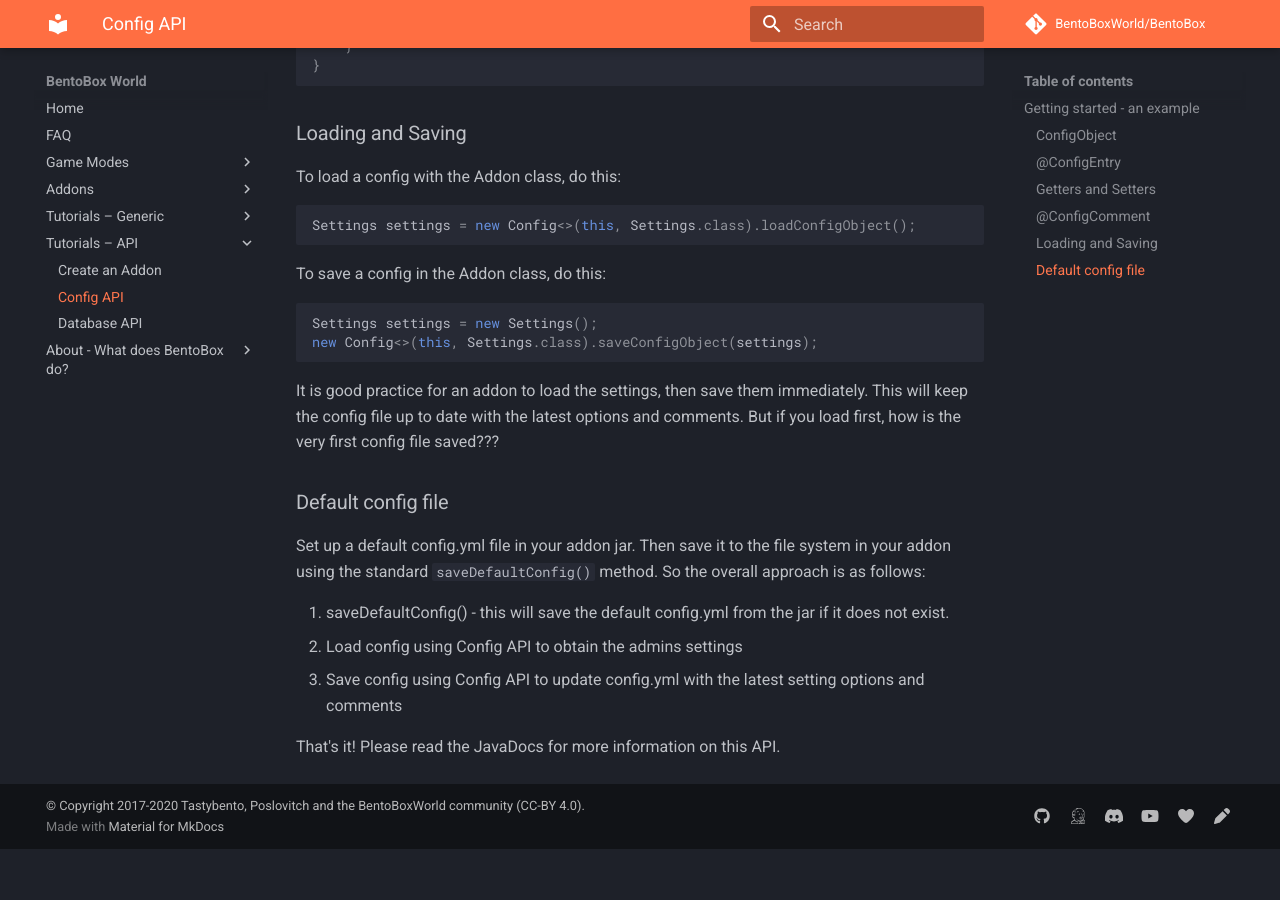
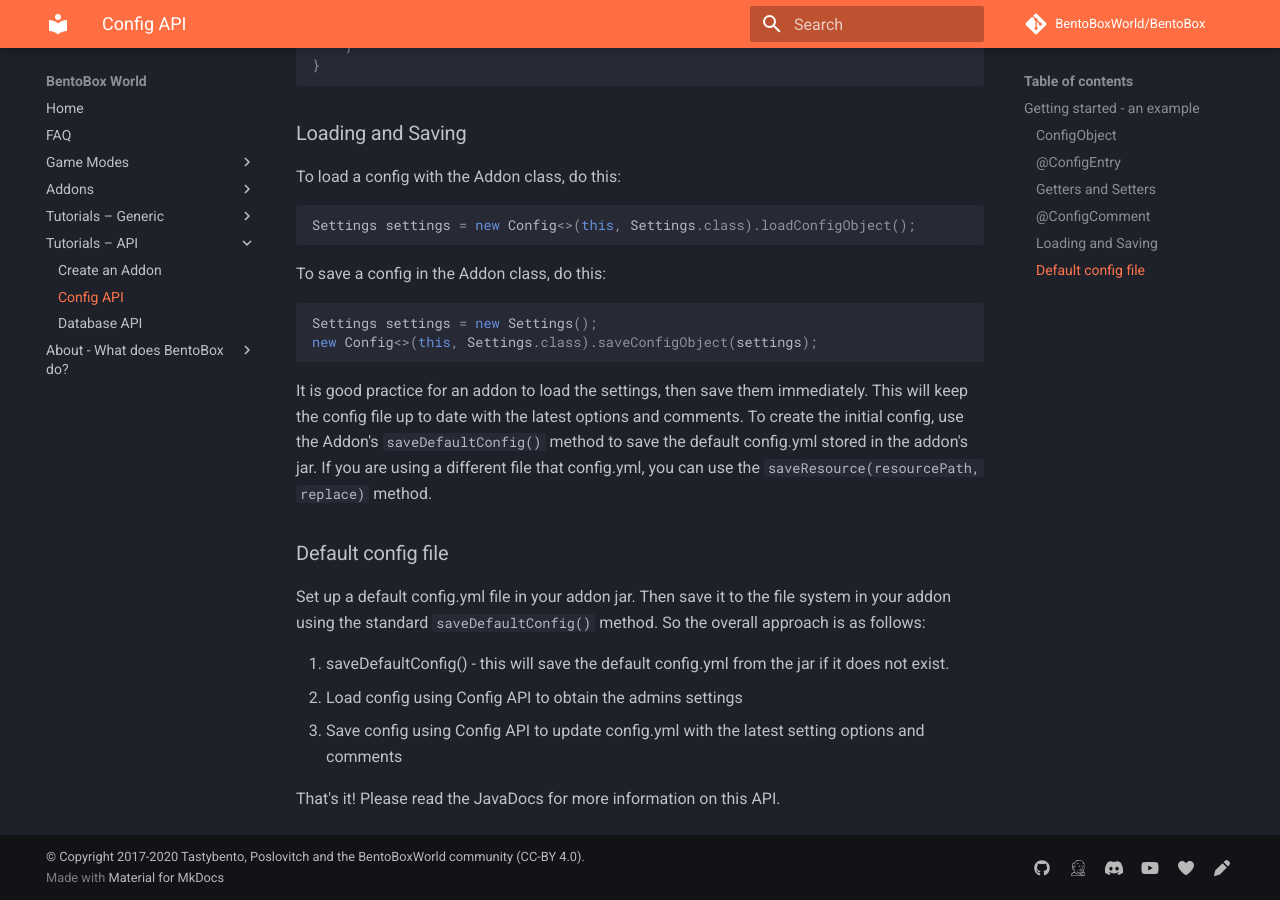
Before and after one commit to BentoBoxWorld/docs, an MkDocs documentation site: the page built from docs/BentoBox/Config-API.md, in a window 1280 px wide and 900 px high, scrolled down 2547 px. Built offline with MkDocs 1.6.1 and Material for MkDocs 9.7.7, drawn with Linux system fonts in a browser that asks for light colours; comment, search, counter and statistics services are not loaded; before the commit the page ends 3396 px from its top, so only the background shows below that.

Commit message:
Explained how to save a default config file.

````diff
--- a/docs/BentoBox/Config-API.md
+++ b/docs/BentoBox/Config-API.md
@@ -130,7 +130,7 @@
 new Config<>(this, Settings.class).saveConfigObject(settings);
 ```
 
-It is good practice for an addon to load the settings, then save them immediately. This will keep the config file up to date with the latest options and comments. But if you load first, how is the very first config file saved???
+It is good practice for an addon to load the settings, then save them immediately. This will keep the config file up to date with the latest options and comments. To create the initial config, use the Addon's `saveDefaultConfig()` method to save the default config.yml stored in the addon's jar. If you are using a different file that config.yml, you can use the `saveResource(resourcePath, replace)` method.
 
 ### Default config file
 Set up a default config.yml file in your addon jar. Then save it to the file system in your addon using the standard `saveDefaultConfig()` method. So the overall approach is as follows:
````
